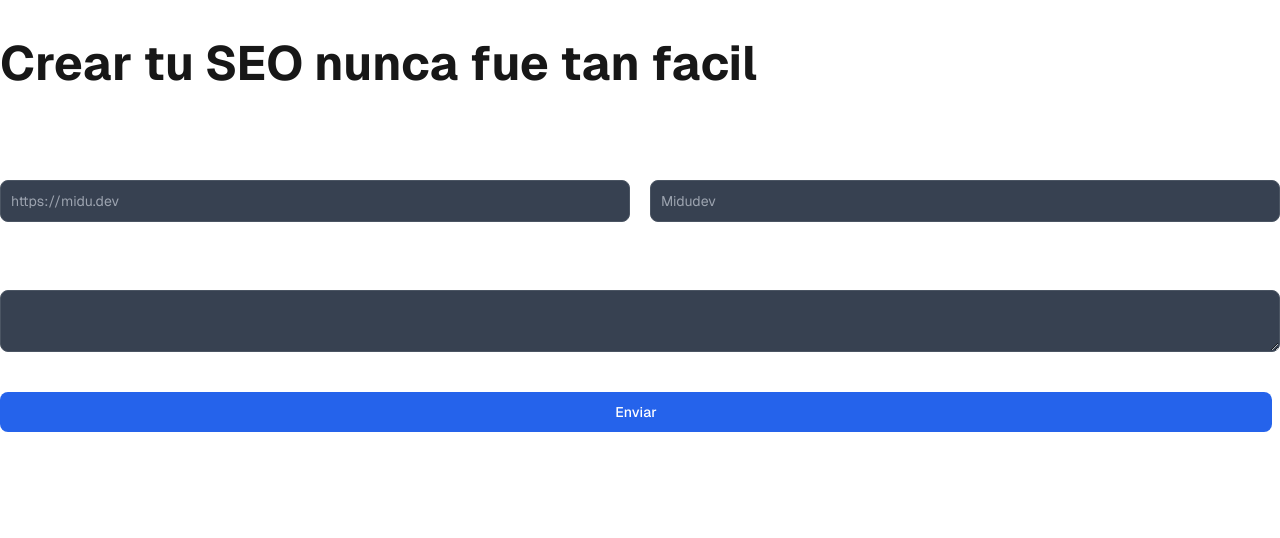
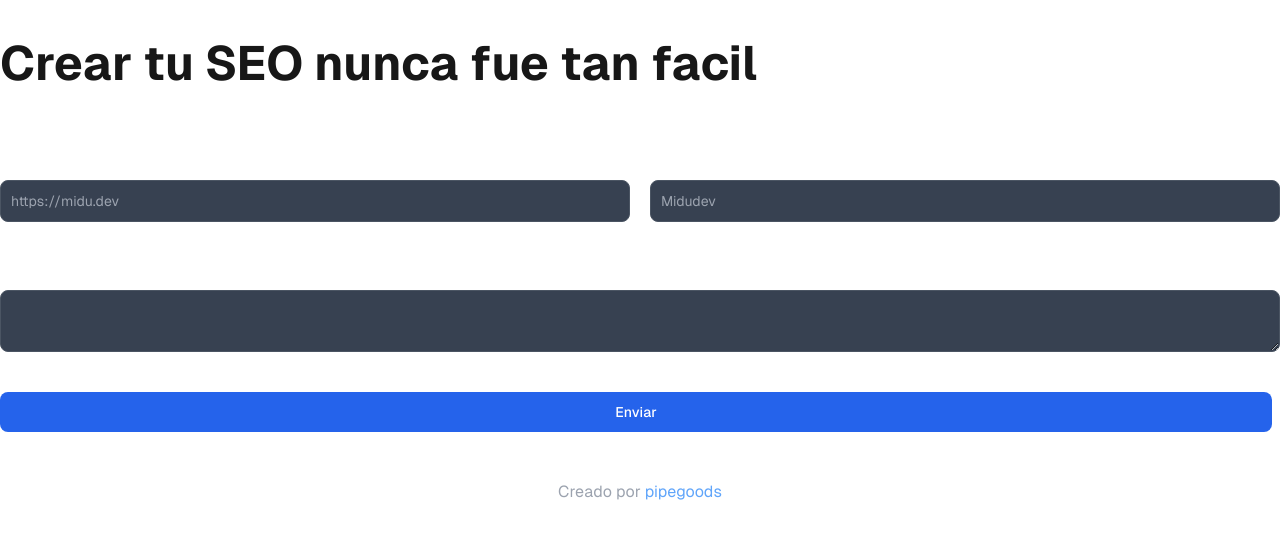
Before and after one commit to pipegoods/seo-ai-vercel, a Next.js app: page / in a window 1280 px wide. Shown: the top 538 px of the page. Built offline with nearby package versions, Linux system fonts and the light colour scheme.

Commit message:
chore: Add footer with creator attribution

```diff
--- a/src/app/page.tsx
+++ b/src/app/page.tsx
@@ -8,6 +8,19 @@ export default function Home() {
       </h1>
 
       <FormSeo />
+
+      <footer>
+        <p className="text-center text-gray-400 mt-10">
+          Creado por{' '}
+          <a
+            href="https://andresvizcaino.com"
+            target="_blank"
+            className="text-blue-400"
+          >
+            pipegoods
+          </a>
+        </p>
+      </footer>
     </div>
   );
 }
```
